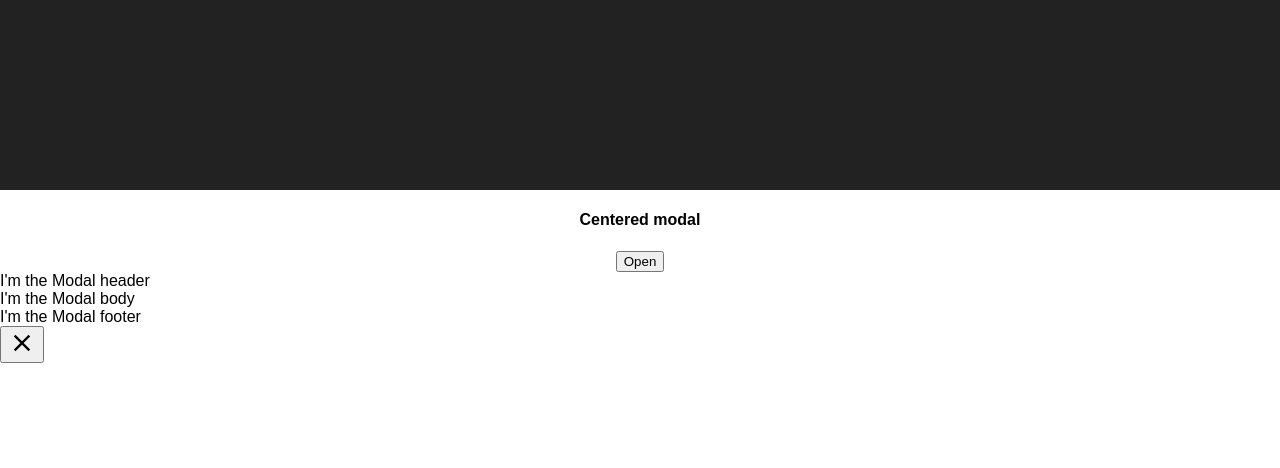
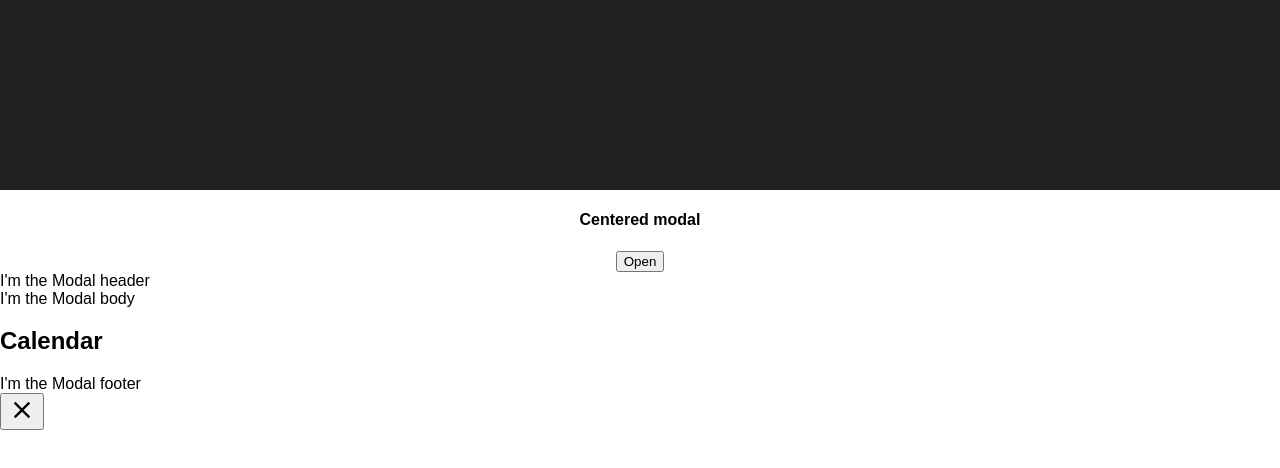
Before and after one commit to GiadaSimonetti/react-calendar, a React (Create React App) app: page / in a window 1280 px wide. Both pictures are taken after a click on the button "Open". Shown: the top 468 px of the page. Built offline with nearby package versions, Linux system fonts and the light colour scheme.

Commit message:
Add Calendar component to the Modal component

```diff
--- a/src/App.js
+++ b/src/App.js
@@ -1,7 +1,7 @@
 import React, { Component } from 'react';
 import './App.css';
+import CenteredModal from './Components/Modal';
 
-import CenteredModal from './Components/Modal';
 
 export default class App extends Component {
   render() {
--- a/src/Components/Calendar/index.js
+++ b/src/Components/Calendar/index.js
@@ -0,0 +1,12 @@
+import React, { Component } from 'react';
+import moment from 'moment';
+
+export default class Calendar extends Component {
+  render() {
+    return (
+      <div className="calendar-container">
+        <h2>Calendar</h2>
+      </div>
+    );
+  }
+}
--- a/src/Components/Modal/index.js
+++ b/src/Components/Modal/index.js
@@ -1,6 +1,8 @@
 import React, { Component } from 'react';
 import Modal from 'react-responsive-modal';
-import './CenteredModal.css';
+import './centeredModal.css';
+import Calendar from '../Calendar';
+
 
 export default class CenteredModal extends Component {
   state = {
@@ -31,6 +33,8 @@ export default class CenteredModal extends Component {
           <div className="modal-content">
           {"I'm the Modal body"}
 
+          <Calendar />
+
           </div>
           <div className="modal-footer">
             {"I'm the Modal footer"}
```
